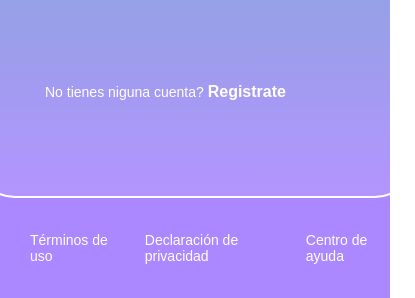
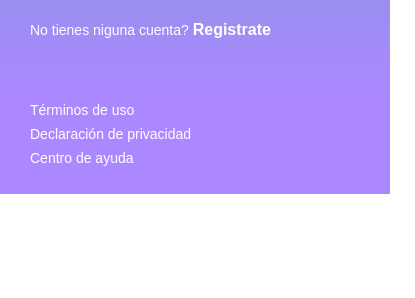
Before and after one commit to samu975/Platzi-video, a plain HTML site: page iniciar-sesion.html in a window 390 px wide. Shown: the part 706-1004 px from the top of the page, 415 px wide, since content can reach past the window. After the commit the page ends 900 px from the top, so only its background shows below. Drawn offline with Linux system fonts and the light colour scheme.

Commit message:
terminada la parte de los media queries

```diff
--- a/css/styles-login.css
+++ b/css/styles-login.css
@@ -125,3 +125,18 @@ footer a{
 footer a:hover{
     text-decoration: underline;
 }
+@media only screen and (max-width:600px){
+    .login__container{
+        background-color:transparent ;
+        border: none;
+        padding: 0;
+        width: 100%;
+    }
+    footer{
+        align-items: flex-start;
+        flex-direction: column;
+    }
+    footer a{
+        padding-top: 8px;
+    }
+}
```
